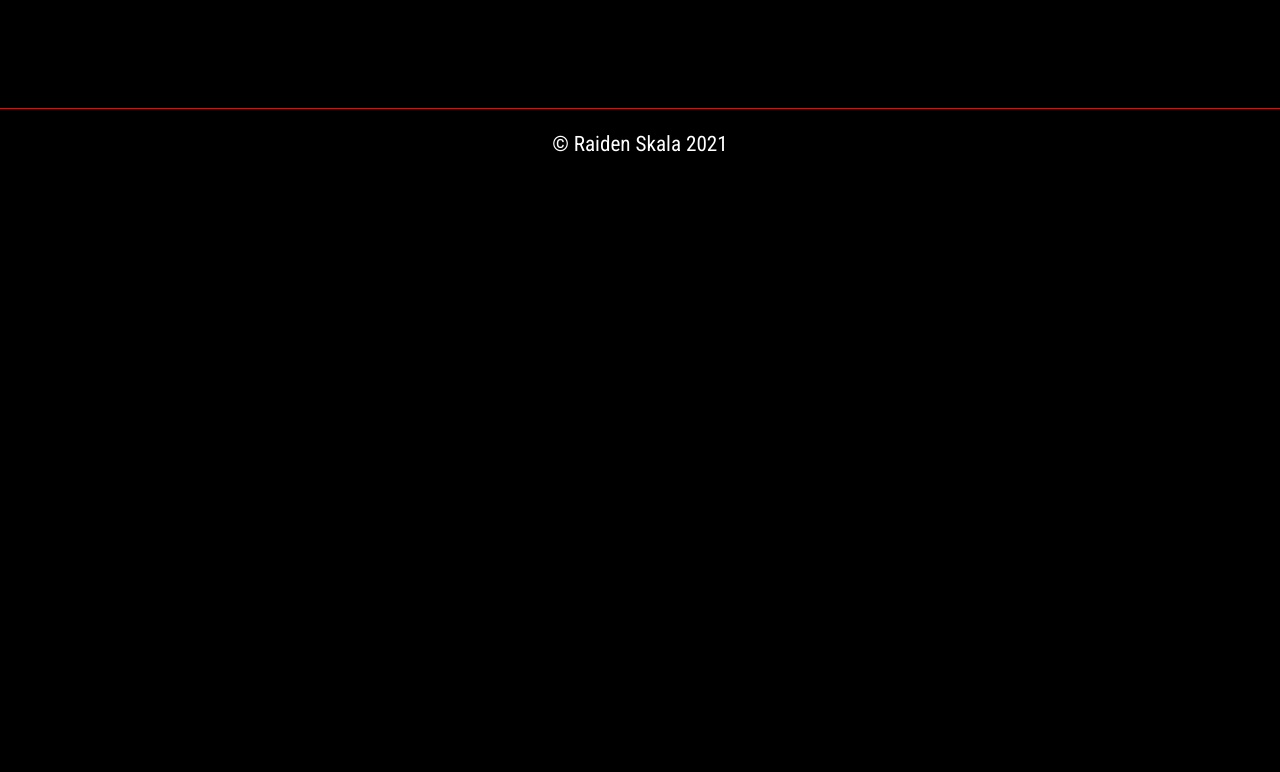
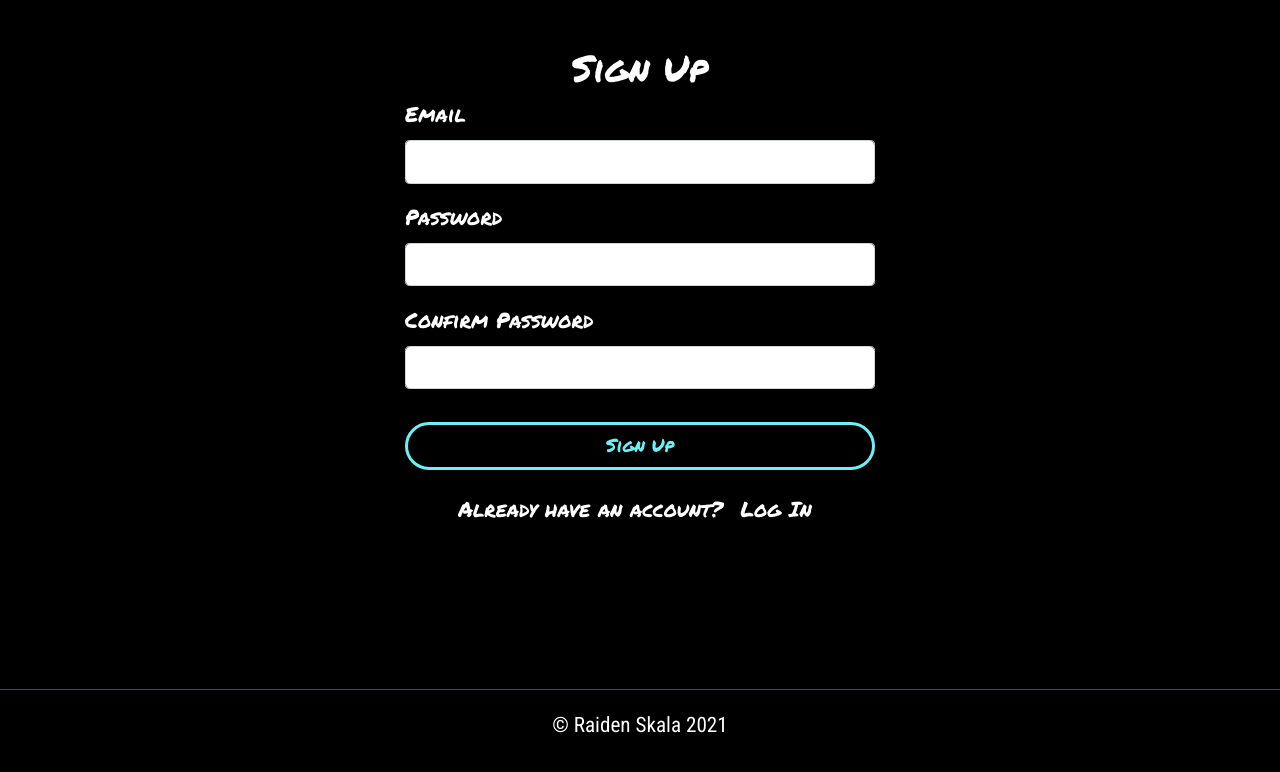
Before and after one commit to trsraiden/Xersize, a React (Create React App) app in the folder xersize-client/: page /signup in a window 1280 px wide. Shown: the top 772 px of the page. Built offline with nearby package versions, Linux system fonts and the light colour scheme; no server answers; the HTML template or start-up script is replaced by a standard one.

Commit message:
Add signup and forgot password

```diff
--- a/xersize-client/src/App.js
+++ b/xersize-client/src/App.js
@@ -5,8 +5,8 @@ import 'bootstrap/dist/css/bootstrap.min.css';
 
 //authenticate
 import Login from "./components/Login";
-// import Signup from "./Signup";
-// import ForgotPassword from "./ForgotPassword";
+import Signup from "./components/Signup";
+import ForgotPassword from "./components/ForgotPassword";
 import PrivateRoute from './components/PrivateRoute';
 import Home from "./components/Home";
 import Footer from './components/Footer'
@@ -37,8 +37,8 @@ function App() {
             {/* <PrivateRoute path="/routinecreate" component={RoutinesManager}/> */}
             {/* <PrivateRoute path="/routineedit" component={RoutinesManager}/> */}
             <Route exact path="/" component={Login}/>
-            {/* <Route path="/signup" component={Signup}/> */}
-            {/* <Route path="/forgotPassword" component={ForgotPassword}/> */}
+            <Route path="/signup" component={Signup}/>
+            <Route path="/forgotPassword" component={ForgotPassword}/>
           </Switch>
         </UserSessionProvider>
       <Footer/>
--- /dev/null
+++ b/xersize-client/src/components/ForgotPassword.js
@@ -0,0 +1,52 @@
+import React, {useRef, useState} from 'react'
+import {Container,Form, Alert} from 'react-bootstrap'
+import {useUser} from '../contexts/UserSessionContext'
+import {Link} from 'react-router-dom'
+
+export default function ForgotPassword() {
+    const emailRef = useRef()
+    const {resetPassword} = useUser()
+    const [message, setMessage] = useState('')
+    const [error, setError] = useState('')
+    const [loading, setLoading] = useState(false)
+
+
+    async function handleSubmit(e){
+      e.preventDefault()
+
+      try{
+        setMessage('')
+        setLoading(true)
+        setError('')
+        await resetPassword(emailRef.current.value)
+        setMessage('Check your inbox for further instructions')
+      } catch {
+        setError('Failed to reset password')
+        setLoading(false)
+      }
+      // setLoading(false)
+    }
+
+      return (
+          <div className='enterAppDiv markerSection' >
+            <Container className='d-flex ' style={{maxWidth:'500px'}}>
+                <div className='w-100'>
+                  <h2 className='w-100 text-center mt-2'>Reset Password</h2>
+                  {message && <Alert variant='success'>{message}</Alert>}
+                  {error && <Alert variant='danger'>{error}</Alert>}
+                  <Form onSubmit={handleSubmit}>
+                      <Form.Group id='emailAddress'>
+                        <Form.Label>Email</Form.Label>
+                        <Form.Control type='email' ref={emailRef} required/>
+                      </Form.Group>
+                      <button disabled={loading} className='generalButton w-100' type='submit'>Reset Password</button>
+                  </Form>
+              </div>
+            </Container>
+            <div className='w-100 text-center mt-2'>
+              <Link className='navLink' to='/'>Log In</Link>
+              <p>Don't have an account? <Link className='navLink' to='/signup'>Sign Up</Link></p>
+            </div>
+          </div>
+      )
+}
--- /dev/null
+++ b/xersize-client/src/components/Signup.js
@@ -0,0 +1,65 @@
+import React, {useRef, useState} from 'react'
+import {Container,Form, Alert} from 'react-bootstrap'
+import {useUser} from '../contexts/UserSessionContext'
+import {Link, useHistory} from 'react-router-dom'
+
+
+export default function Signup() {
+  const emailRef = useRef()
+  const passwordRef = useRef()
+  const passwordConfirmRef = useRef()
+  const {signup} = useUser()
+  const [error, setError] = useState('')
+  const [loading, setLoading] = useState(false)
+  const history = useHistory()
+
+  async function handleSubmit(e){
+    e.preventDefault()
+
+    if (passwordRef.current.value !== passwordConfirmRef.current.value){
+      return setError('Failed to create an account: Password and confirmation password do not match')
+    }
+
+    try{
+      setError('')
+      setLoading(true)
+      await signup(emailRef.current.value, passwordRef.current.value)
+      history.push('/home')
+    } catch (error) {
+      console.log(error.message)
+      setError('Failed to create an account: '  +error.message)
+      setLoading(false)
+    }
+    //created the memory leak
+    // setLoading(false)
+  }
+
+    return (
+        <div className='enterAppDiv markerSection'>
+          <Container className='d-flex' style={{maxWidth:'500px'}}>
+              <div className='w-100'>
+                <h2 className='w-100 text-center mt-2'>Sign Up</h2>
+                {error && <Alert variant='danger'>{error}</Alert>}
+                <Form onSubmit={handleSubmit}>
+                    <Form.Group id='emailAddress'>
+                      <Form.Label>Email</Form.Label>
+                      <Form.Control type='email' ref={emailRef} required/>
+                    </Form.Group>
+                    <Form.Group id='password'>
+                      <Form.Label>Password</Form.Label>
+                      <Form.Control type='password' ref={passwordRef} required/>
+                    </Form.Group>
+                    <Form.Group id='passwordConfirm'>
+                      <Form.Label>Confirm Password</Form.Label>
+                      <Form.Control type='password' ref={passwordConfirmRef} required/>
+                    </Form.Group>
+                    <button disabled={loading} className='generalButton w-100' type='submit'>Sign Up</button>
+                </Form>
+            </div>
+          </Container>
+          <div className='w-100 text-center mt-2'>
+              Already have an account? <Link className='navLink' to='/' >Log In</Link>
+          </div>
+        </div>
+    )
+}
```
Also changed, not shown: 1 other file (tests, documents, lock files or other folders).
